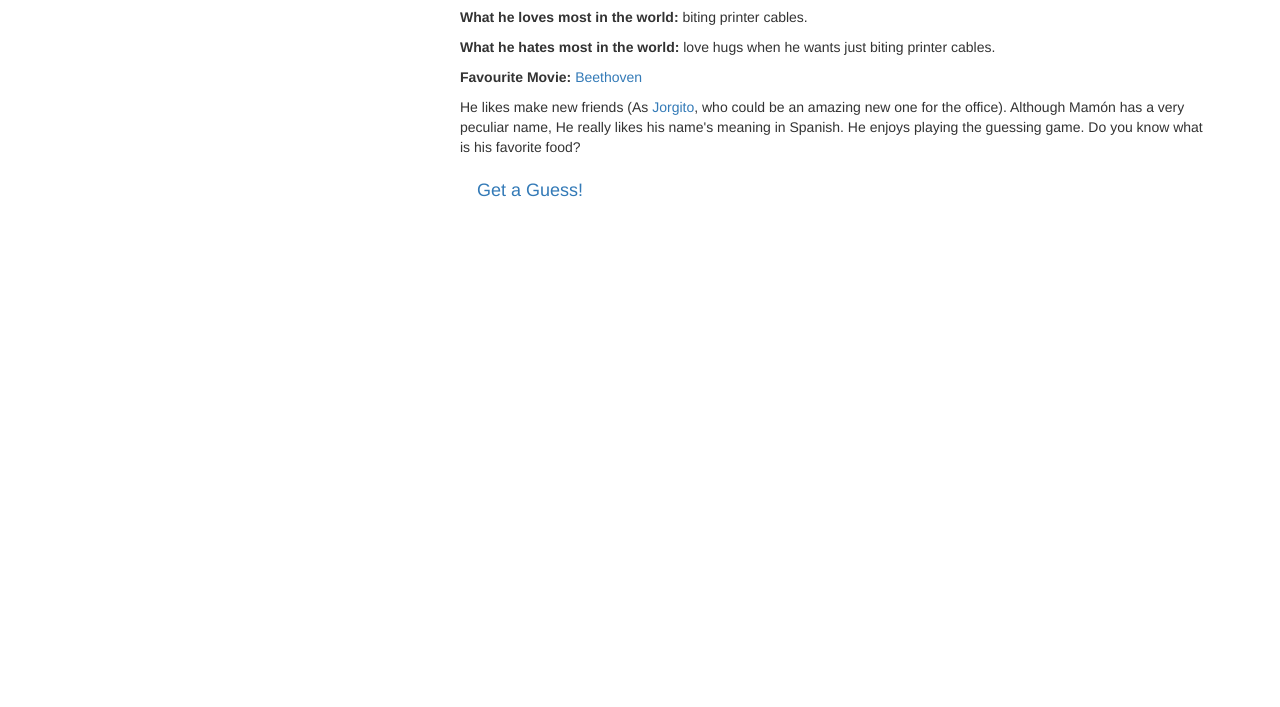
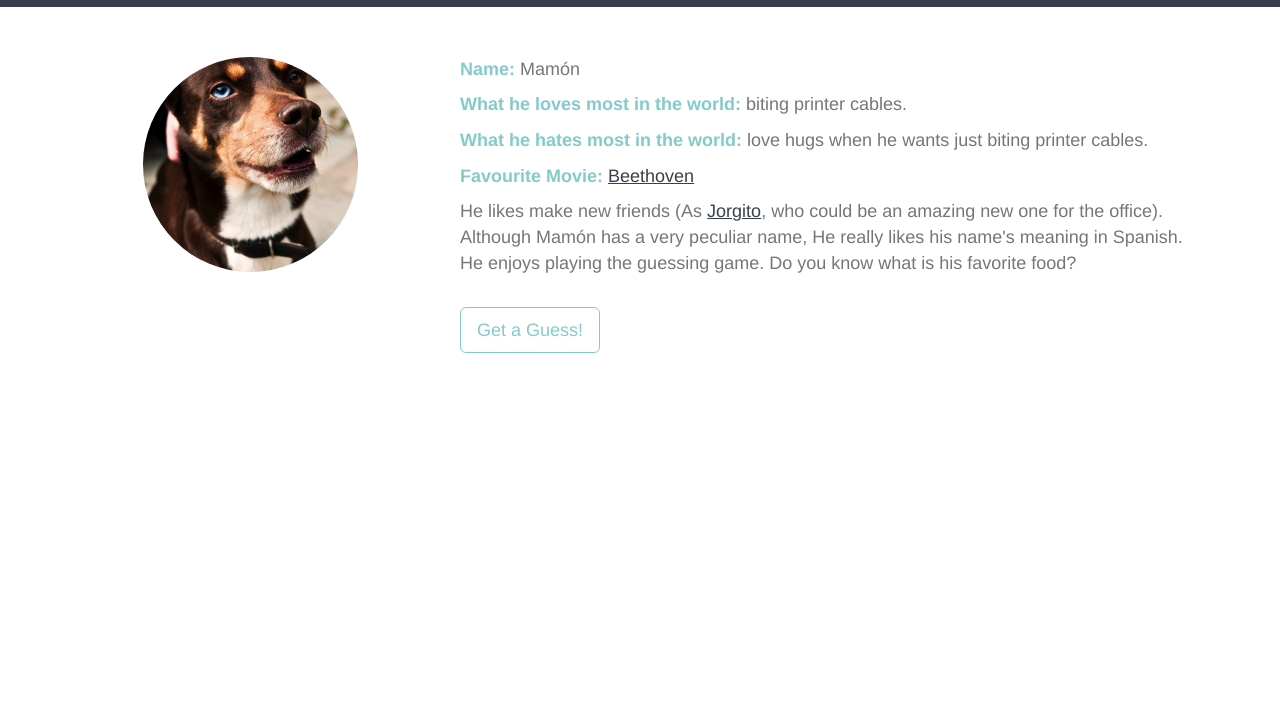
Before and after one commit to jorgeagundez/mamon, a plain HTML site: page index.html in a window 1280 px wide. Shown: the part 93-800 px from the top of the page. Drawn offline with nearby package versions, Linux system fonts and the light colour scheme; the site is published under a folder, as on GitHub Pages, so addresses that start at the root find nothing.

Commit message:
Fix paths

```diff
--- a/index.html
+++ b/index.html
@@ -9,7 +9,7 @@
         <!-- Bootstrap -->
         <link rel="stylesheet" href="https://maxcdn.bootstrapcdn.com/bootstrap/3.3.5/css/bootstrap.min.css">
         <!-- Styles -->
-        <link rel="stylesheet" href="/css/main.css">
+        <link rel="stylesheet" href="css/main.css">
         <!-- Google font -->
         <link href='https://fonts.googleapis.com/css?family=Hind+Siliguri:400,600' rel='stylesheet' type='text/css'>
         <!-- Font Awesome -->
@@ -43,7 +43,7 @@
                 <div class="row">
                     <div class="col-md-4">
                         <div class="pic-wrap">
-                            <img src="/img/mamon.png" class="img-responsive" alt="Mamos's Picture">
+                            <img src="img/mamon.png" class="img-responsive" alt="Mamos's Picture">
                         </div>
                     </div>
                     <div class="col-md-8">
@@ -69,6 +69,6 @@
         </section>
 
 
-        <script src="/js/main.js"></script>
+        <script src="js/main.js"></script>
     </body>
 </html>
```
